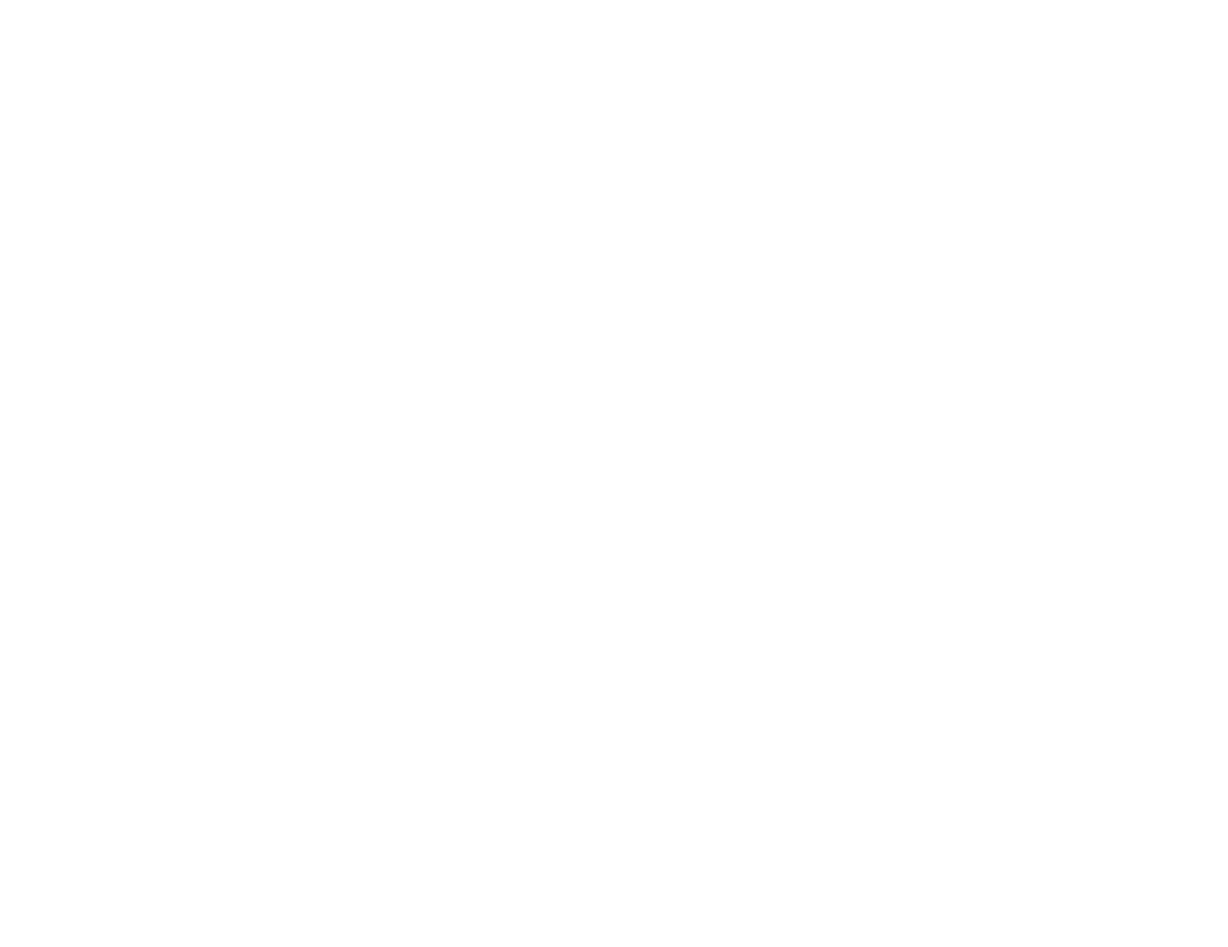
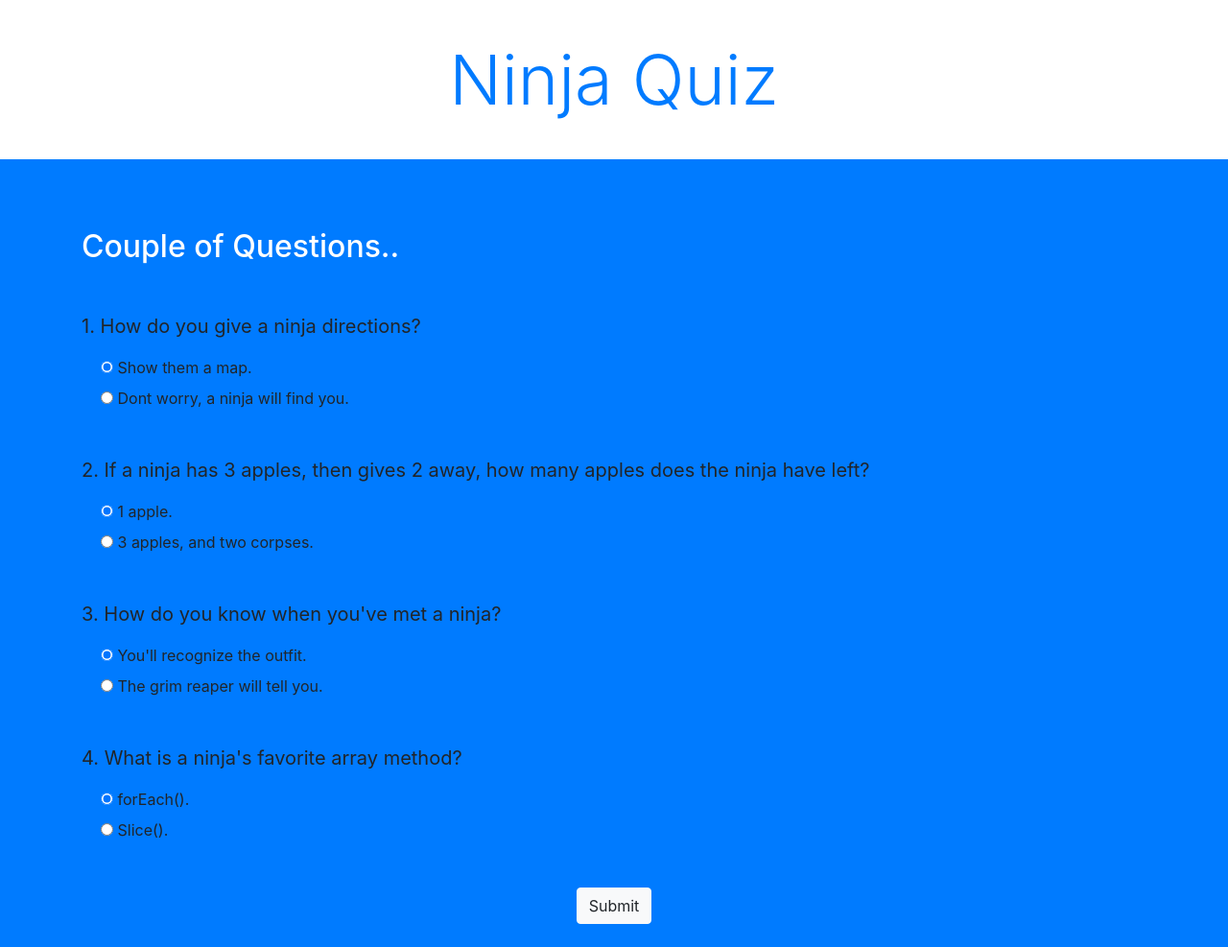
Before and after one commit to Drayton-Dobbs/UdemyJS.Quiz, a plain HTML site: page index.html in a window 1280 px wide. Shown: the whole page at 96% size. Before the commit the page ends 800 px from the top, so only its background shows below. Drawn offline with nearby package versions, Linux system fonts and the light colour scheme.

Commit message:
html template finished

```diff
--- a/index.html
+++ b/index.html
@@ -11,7 +11,78 @@
 </head>
 <body>
 
+    <!-- top section -->
+    <div class="intro py-3 bg-white text-center">
+        <div class="container">
+            <h2 class="text-primary display-3 my-4">Ninja Quiz</h2>
+        </div>
+    </div>
 
+    <!-- quiz section -->
+    <div class="quiz py-4 bg-primary">
+        <div class="container">
+            <h2 class="my-5 text-white">Couple of Questions..</h2>
+
+            <form class="quiz-form tex-light">
+                <div class="my-5">
+                    <p class="lead font-weight-normal">
+                        1. How do you give a ninja directions?
+                    </p>
+                    <div class="form-check my-2 text-white-50">
+                        <input type="radio" name="q1" value="A" checked>
+                        <label class="form-check-label">Show them a map.</label>
+                    </div>
+                    <div class="form-check my-2 text-white-50">
+                        <input type="radio" name="q1" value="B">
+                        <label class="form-check-label">Dont worry, a ninja will find you.</label>
+                    </div>
+                </div>
+                <div class="my-5">
+                    <p class="lead font-weight-normal">
+                        2. If a ninja has 3 apples, then gives 2 away, how many apples does the ninja have left?
+                    </p>
+                    <div class="form-check my-2 text-white-50">
+                        <input type="radio" name="q2" value="A" checked>
+                        <label class="form-check-label">1 apple.</label>
+                    </div>
+                    <div class="form-check my-2 text-white-50">
+                        <input type="radio" name="q2" value="B">
+                        <label class="form-check-label">3 apples, and two corpses.</label>
+                    </div>
+                </div>
+                <div class="my-5">
+                    <p class="lead font-weight-normal">
+                        3. How do you know when you've met a ninja?
+                    </p>
+                    <div class="form-check my-2 text-white-50">
+                        <input type="radio" name="q3" value="A" checked>
+                        <label class="form-check-label">You'll recognize the outfit.</label>
+                    </div>
+                    <div class="form-check my-2 text-white-50">
+                        <input type="radio" name="q3" value="B">
+                        <label class="form-check-label">The grim reaper will tell you.</label>
+                    </div>
+                </div>
+                <div class="my-5">
+                    <p class="lead font-weight-normal">
+                        4. What is a ninja's favorite array method?
+                    </p>
+                    <div class="form-check my-2 text-white-50">
+                        <input type="radio" name="q4" value="A" checked>
+                        <label class="form-check-label">forEach().</label>
+                    </div>
+                    <div class="form-check my-2 text-white-50">
+                        <input type="radio" name="q4" value="B">
+                        <label class="form-check-label">Slice().</label>
+                    </div>
+                </div>
+                <div class="text-center">
+                    <input type="submit" class="btn btn-light">
+                </div>
+            </form>
+
+        </div>
+    </div>
 
     <script src="app.js"></script>
 </body>
```
